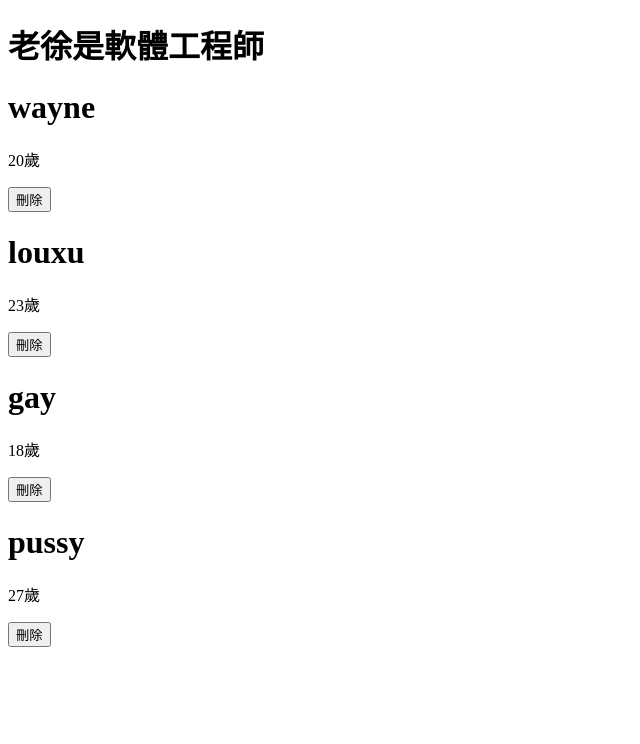
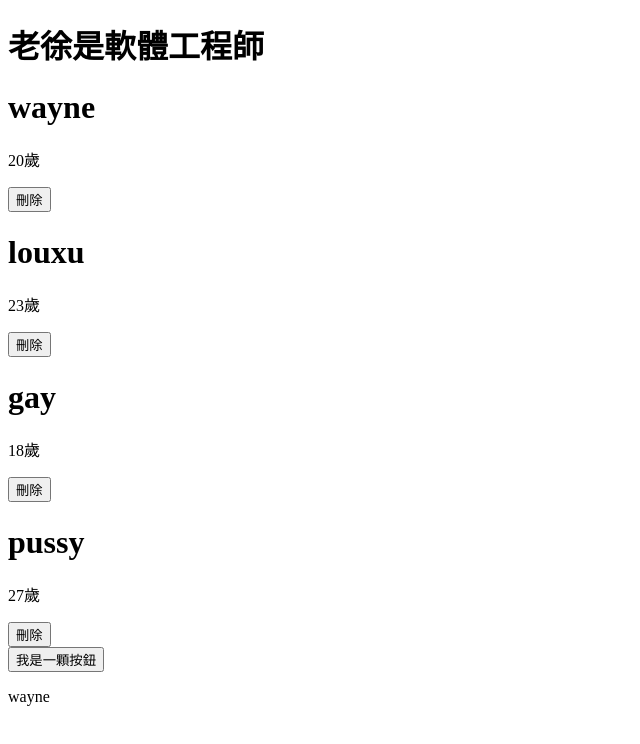
Before and after one commit to iamlouxu/React---challenge, a React (Vite) app: page / in a window 1280 px wide. Shown: the top 744 px of the page, without its empty margins (0-640 px from the left). Built offline with nearby package versions, Linux system fonts and the light colour scheme.

Commit message:
feature - net ninja # 15 practice(useEffect)

```diff
--- a/src/App.jsx
+++ b/src/App.jsx
@@ -8,18 +8,22 @@ function App() {
     { name: "pussy", age: 27, id: 4 },
   ]);
 
+  const [name, setName] = useState("wayne");
+
   function handleList(id) {
     const newBlog = blogs.filter((blog) => blog.id !== id);
     setBlogs(newBlog);
   }
 
   useEffect(() => {
-    console.log(blogs);
     console.log("我會當軟體工程師");
-  });
+    console.log(name);
+  }, [name]);
   return (
     <>
       <BlogList blogs={blogs} name="老徐是軟體工程師" handleList={handleList} />
+      <button onClick={() => setName("老徐")}>我是一顆按鈕</button>
+      <p>{name}</p>
     </>
   );
 }
```
